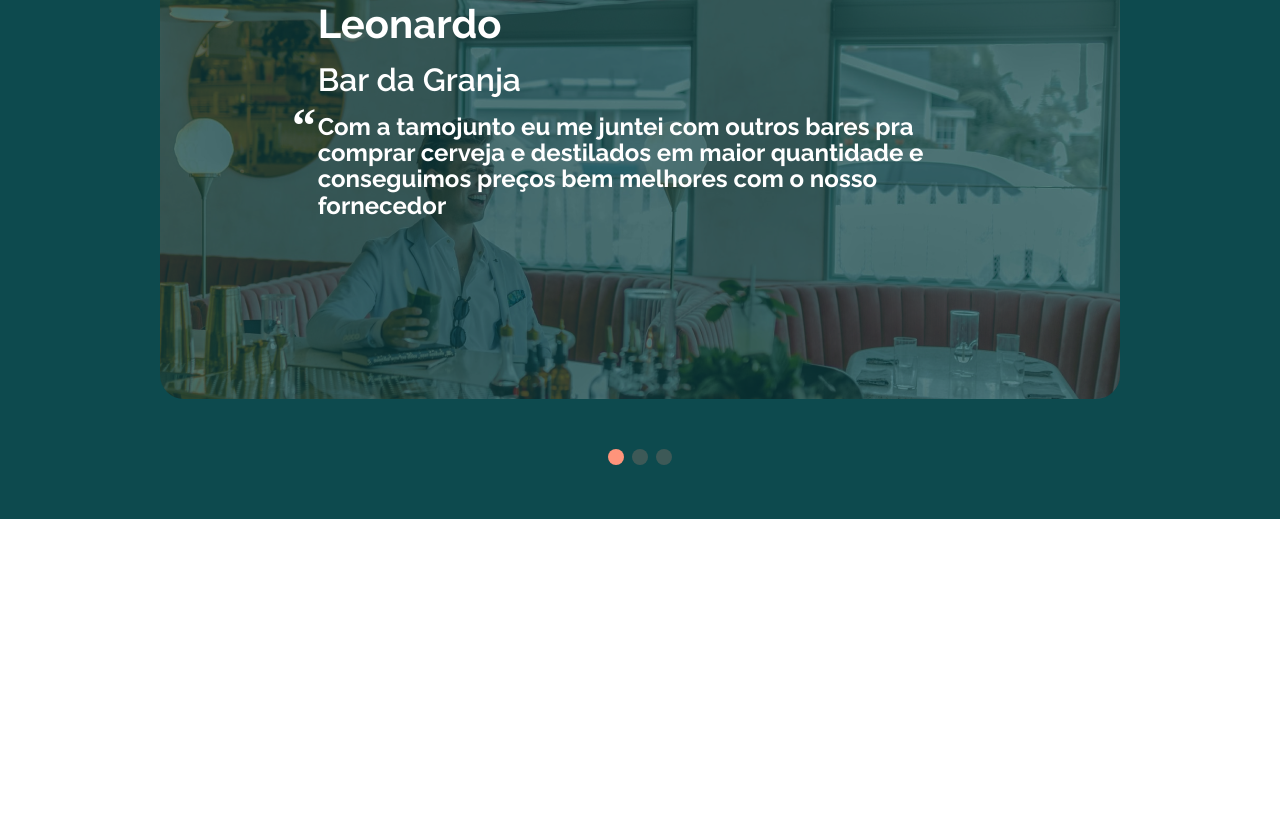
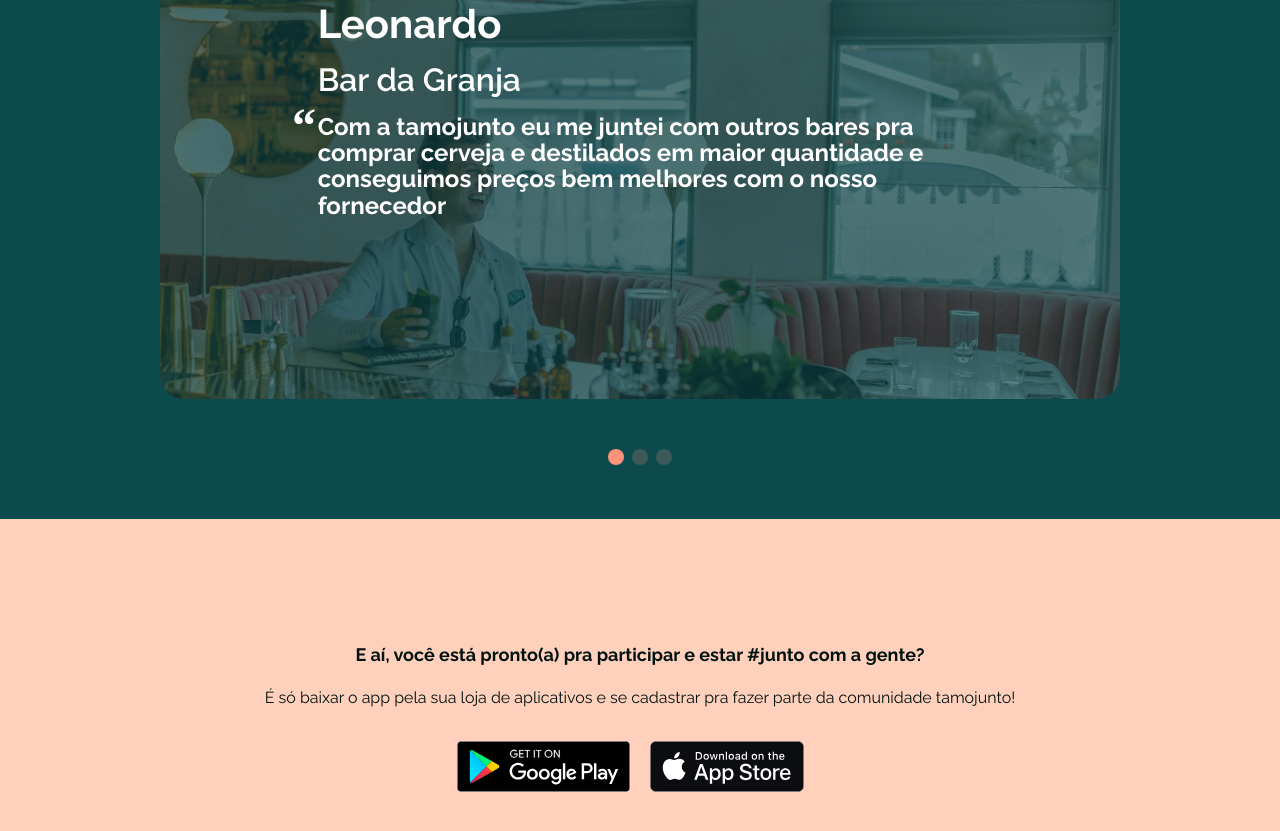
Before and after one commit to ravenascampos/tamo-junto, a Next.js app: page / in a window 1280 px wide. Shown: the part 4284-5115 px from the top of the page. Before the commit the page ends 4803 px from the top, so only its background shows below. Built offline with nearby package versions, Linux system fonts and the light colour scheme.

Commit message:
componente download now

```diff
--- a/src/components/Header/index.js
+++ b/src/components/Header/index.js
@@ -32,7 +32,7 @@ export default function Header() {
             </Link>
           </li>
           <li className="option" onClick={closeMobileMenu}>
-            <Link href={"#"}>
+            <Link href={"#downloadNow"}>
               <a className="title-menu">Baixe agora</a>
             </Link>
           </li>
--- /dev/null
+++ b/src/screens/home/components/DownloadNow/downloadNow.style.js
@@ -0,0 +1,81 @@
+import styled from "styled-components";
+import { theme } from "../../../../styles/theme";
+
+export const Container = styled.div`
+  background: ${theme.colors.secondary.s30};
+  width: 100%;
+  height: 25rem;
+  display: flex;
+  flex-direction: column;
+  align-items: center;
+  justify-content: center;
+  color: ${theme.colors.primary.p800};
+  padding-left: 1.5rem;
+  padding-right: 1.5rem;
+
+  h4 {
+    font-weight: 700;
+    font-size: ${theme.typography.body.largeText.fontSize};
+    line-height: ${theme.typography.body.largeText.lineHeight};
+    text-align: center;
+    margin-bottom: 1.25rem;
+  }
+
+  h5 {
+    font-weight: 400;
+    font-size: ${theme.typography.body.mediumText.fontSize};
+    line-height: ${theme.typography.body.mediumText.lineHeight};
+    text-align: center;
+    margin-bottom: 2rem;
+  }
+
+  @media (min-width: 1439px) {
+    height: 31rem;
+
+    h4 {
+      font-size: ${theme.typography.heading.heading4.fontSize};
+      line-height: ${theme.typography.heading.heading4.lineHeight};
+      margin-bottom: 2rem;
+    }
+
+    h5 {
+      font-size: ${theme.typography.heading.heading5.fontSize};
+      line-height: ${theme.typography.heading.heading5.lineHeight};
+      margin-bottom: 2.5rem;
+    }
+  }
+`;
+
+export const Grid = styled.div`
+  display: grid;
+  grid-template-columns: repeat(2, 1fr);
+  gap: 1.303rem;
+
+  img {
+    height: 3.194rem;
+  }
+  .play-store {
+    width: 10.801rem;
+    border-radius: 5px;
+  }
+
+  .apple-store {
+    width: 153.33px;
+    border-radius: 7px;
+  }
+
+  @media (min-width: 1439px) {
+    gap: 1.937rem;
+
+    img {
+      height: 4.75rem;
+    }
+
+    .play-store {
+      width: 16.062rem;
+    }
+    .apple-store {
+      width: 14.25rem;
+    }
+  }
+`;
--- /dev/null
+++ b/src/screens/home/components/DownloadNow/index.js
@@ -0,0 +1,32 @@
+import { Container, Grid } from "./downloadNow.style";
+import Link from "../../../../components/Link";
+
+export default function DownloadNow() {
+  return (
+    <Container id="downloadNow">
+      <h4>
+        E aí, você está pronto(a) pra participar e estar #junto com a gente?
+      </h4>
+      <h5>
+        É só baixar o app pela sua loja de aplicativos e se cadastrar pra fazer
+        parte da comunidade tamojunto!
+      </h5>
+      <Grid>
+        <Link href="#">
+          <img
+            className="play-store"
+            src="/icons/play-store.svg"
+            alt="botão play store"
+          />
+        </Link>
+        <Link href="#">
+          <img
+            className="apple-store"
+            src="/icons/apple-store.svg"
+            alt="botão apple store"
+          />
+        </Link>
+      </Grid>
+    </Container>
+  );
+}
--- a/src/screens/home/components/SwiperHome/index.js
+++ b/src/screens/home/components/SwiperPurpose/index.js
@@ -1,12 +1,12 @@
 import { Swiper, SwiperSlide } from "swiper/react";
 import { Pagination } from "swiper";
-import { Container, Card, SwiperWrapper } from "./swiperHome.style";
+import { Container, Card, SwiperWrapper } from "./swiperPurpose.style";
 import "swiper/css";
 import "swiper/css/pagination";
 import { useContext } from "react";
 import { AppContext } from "../../../../context/AppContext";
 
-export default function SwiperHome() {
+export default function SwiperPurpose() {
   const { cardsList } = useContext(AppContext);
   return (
     <Container id="purpose">
--- a/src/screens/home/components/SwiperThemes/index.js
+++ b/src/screens/home/components/SwiperThemes/index.js
@@ -2,7 +2,7 @@ import { useContext } from "react";
 import { Swiper, SwiperSlide } from "swiper/react";
 import { Pagination } from "swiper";
 import { AppContext } from "../../../../context/AppContext";
-import { SwiperWrapper } from "../SwiperHome/swiperHome.style";
+import { SwiperWrapper } from "../SwiperPurpose/swiperPurpose.style";
 import "swiper/css";
 import "swiper/css/pagination";
 import MediaQuery from "react-responsive";
--- a/src/screens/home/index.js
+++ b/src/screens/home/index.js
@@ -1,18 +1,20 @@
 import React from "react";
 import HomeDescription from "./components/HomeDescription";
+import SwiperPurpose from "./components/SwiperPurpose";
 import Purpose from "./components/Purpose";
-import SwiperHome from "./components/SwiperHome";
+import SwiperThemes from "./components/SwiperThemes";
 import SwiperTestimonial from "./components/SwiperTestimonial";
-import SwiperThemes from "./components/SwiperThemes";
+import DownloadNow from "./components/DownloadNow";
 
 export default function HomeScreen() {
   return (
     <>
       <HomeDescription />
-      <SwiperHome />
+      <SwiperPurpose />
       <Purpose />
       <SwiperThemes />
       <SwiperTestimonial />
+      <DownloadNow />
     </>
   );
 }
```
Also changed, not shown: public/icons/apple-store.svg (added), public/icons/play-store.svg (added), src/screens/home/components/SwiperPurpose/swiperPurpose.style.js (renamed from src/screens/home/components/SwiperHome/swiperHome.style.js).
